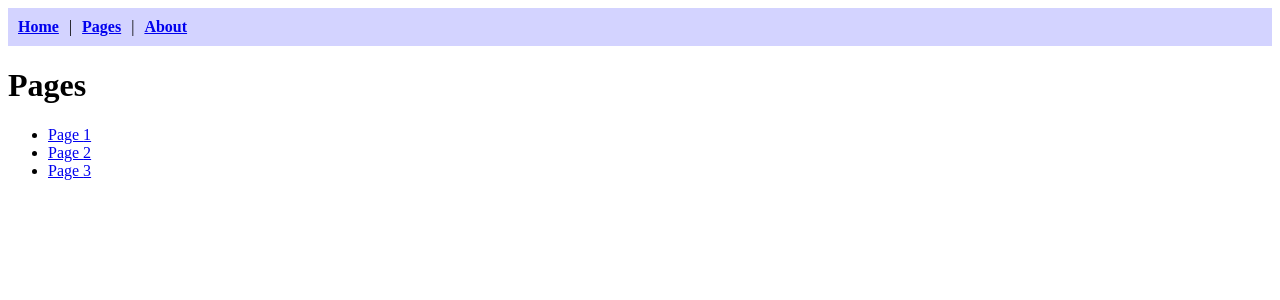
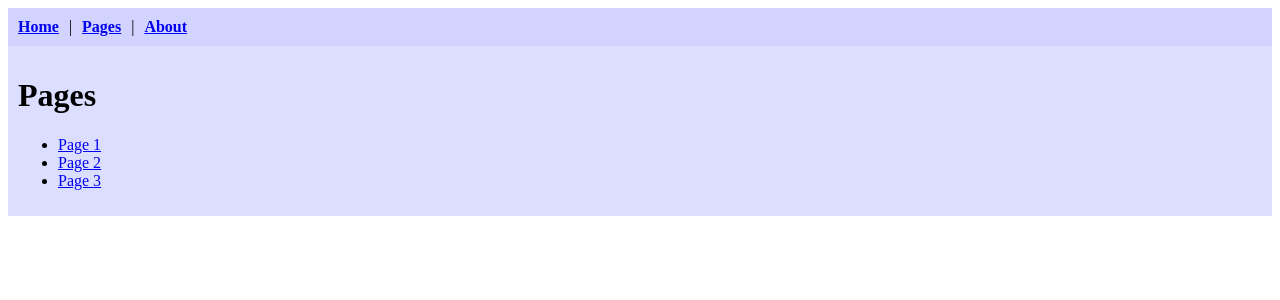
Before and after one commit to Toxe/react-router, a React (Create React App) app: page /pages in a window 1280 px wide. Shown: the top 300 px of the page. Built offline with nearby package versions, Linux system fonts and the light colour scheme.

Commit message:
Add styling to pages

```diff
--- a/src/Pages.js
+++ b/src/Pages.js
@@ -1,6 +1,17 @@
 import React from "react";
 import { Routes, Route, Link, useParams } from "react-router-dom";
+import styled from "styled-components";
 import NotFound from "./NotFound";
+
+const Content = styled.div`
+    background: #dcdeff;
+    padding: 10px;
+`;
+
+const Page = styled.div`
+    background: #babeff;
+    padding: 10px;
+`;
 
 const pages = ["1", "2", "3"];
 
@@ -16,7 +27,7 @@ export default function Pages() {
 
 function AllPages() {
     return (
-        <div>
+        <Content>
             <h1>Pages</h1>
             <ul>
                 {pages.map((pageId, idx) => (
@@ -25,7 +36,7 @@ function AllPages() {
                     </li>
                 ))}
             </ul>
-        </div>
+        </Content>
     );
 }
 
@@ -35,9 +46,9 @@ function SinglePage() {
     if (!pages.includes(pageId)) return <NotFound />;
 
     return (
-        <div>
+        <Page>
             <h1>Page {pageId}</h1>
             <p>Showing page {pageId}.</p>
-        </div>
+        </Page>
     );
 }
```
